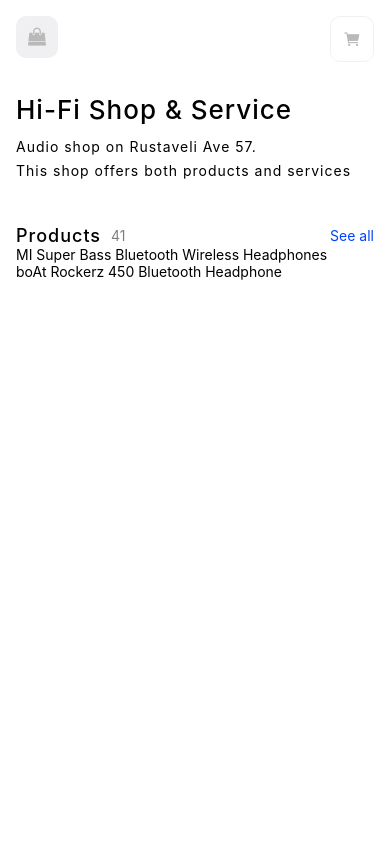
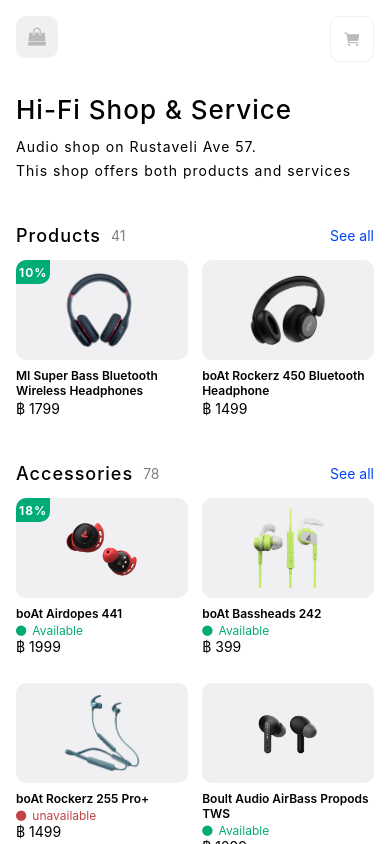
Before and after one commit to daratchanan/ShoppingApp, a React Native app: screen /Home in a window 390 px wide. Built offline with nearby package versions, Linux system fonts and the light colour scheme.

Commit message:
home finish

```diff
--- a/components/screens/Home.js
+++ b/components/screens/Home.js
@@ -4,7 +4,8 @@
 	Text,
 	StatusBar,
 	ScrollView,
-	TouchableOpacity
+	TouchableOpacity,
+	Image
 } from 'react-native';
 import FontAwesome from 'react-native-vector-icons/FontAwesome';
 import Ionicons from 'react-native-vector-icons/Ionicons';
@@ -16,8 +17,6 @@
 	const [accessory, setAccessory] = useState([]);
 
 	useEffect(() => {
-
-		// const t = navigation.add
 		const unsubscribe = navigation.addListener('focus', () => {
 			getDataFromDB();
 		});
@@ -25,22 +24,177 @@
 		return unsubscribe;
 	}, [navigation])
 
+
 	//get data from db
 	const getDataFromDB = () => {
-		let productList = [];
-		let accessoryList = [];
 
-		for (let i = 0; i < Items.length; i++) {
-			if (Items[i].category == 'product') {
-				productList.push(Items[i]);
-			} else if (Items[i].category == 'accessory') {
-				accessoryList.push(Items[i]);
-			}
-		}
+		const productList = Items.filter(f => f.category === 'product');
+		setProducts(productList);
 
-		setProducts(productList);
-		setAccessory(accessoryList);
+		setAccessory(Items.filter(f => f.category === 'accessory'));
+
+		//------------------
+		// let productList = [];
+		// let accessoryList = [];
+
+		// for (let i = 0; i < Items.length; i++) {
+		// 	if (Items[i].category === 'product') {
+		// 		productList.push(Items[i]);
+		// 	} else if (Items[i].category === 'accessory') {
+		// 		accessoryList.push(Items[i]);
+		// 	}
+		// }
+
+		// setProducts(productList);
+		// setAccessory(accessoryList);
+
+		//-----------------
+		// let pd = [];
+		// let acc = [];
+
+		// for (const item of Items) {
+		// 	if (item.category === 'product') {
+		// 		pd.push(item)
+		// 	} else if (item.category === 'accessory') {
+		// 		acc.push(item)
+		// 	};
+		// };
+
+		// setProducts(pd);
+		// setAccessory(acc);
 	};
+
+	//create an product reuseable card
+	const ProductCard = ({ data }) => {
+		return (
+			<TouchableOpacity
+				onPress={() => navigation.navigate('ProductInfo', { productID: data.id })}
+				style={{
+					width: '48%',
+					marginVertical: 14,
+				}}
+			>
+				<View
+					style={{
+						width: '100%',
+						height: 100,
+						backgroundColor: COLOURS.backgroundLight,
+						borderRadius: 10,
+						position: 'relative',
+						justifyContent: 'center',
+						alignItems: 'center',
+						marginBottom: 8,
+					}}
+				>
+					{/* {data.isOff &&
+						<View>
+							<Text>
+								{data.offPercentage}
+							</Text>
+						</View>
+					} */}
+
+					{data.isOff ? (
+						<View
+							style={{
+								position: 'absolute',
+								width: '20%',
+								height: '24%',
+								backgroundColor: COLOURS.green,
+								top: 0,
+								left: 0,
+								borderTopLeftRadius: 10,
+								borderBottomRightRadius: 10,
+								justifyContent: 'center',
+								alignItems: 'center',
+							}}>
+							<Text
+								style={{
+									fontSize: 12,
+									fontWeight: 'bold',
+									color: COLOURS.white,
+									letterSpacing: 1,
+								}}
+							>{data.offPercentage}%</Text>
+						</View>
+					) : null}
+					<Image
+						source={data.productImage}
+						style={{
+							width: '80%',
+							height: '80%',
+							resizeMode: 'contain'
+						}}
+					/>
+				</View>
+				<Text
+					style={{
+						fontSize: 12,
+						fontWeight: '600',
+						color: COLOURS.black,
+						marginBottom: 2
+					}}
+				>
+					{data.productName}
+				</Text>
+				{data.category === 'accessory' ? (
+					data.isAvailable ? (
+						<View
+							style={{
+								flexDirection: 'row',
+								alignItems: 'center',
+							}}
+						>
+							<FontAwesome
+								name='circle'
+								style={{
+									fontSize: 12,
+									color: COLOURS.green,
+									marginRight: 6,
+								}}
+							/>
+							<Text
+								style={{
+									fontSize: 12,
+									color: COLOURS.green
+								}}
+							>
+								Available
+							</Text>
+						</View>
+					) : (
+						<View
+							style={{
+								flexDirection: 'row',
+								alignItems: 'center',
+							}}
+						>
+							<FontAwesome
+								name='circle'
+								style={{
+									fontSize: 12,
+									color: COLOURS.red,
+									marginRight: 6,
+								}}
+							/>
+							<Text
+								style={{
+									fontSize: 12,
+									color: COLOURS.red
+								}}
+							>
+								unavailable
+							</Text>
+						</View>
+					)
+				) : null}
+				<Text>
+					฿ {data.productPrice}
+				</Text>
+			</TouchableOpacity>
+		);
+	};
+
 
 	return (
 		<View
@@ -51,9 +205,7 @@
 			}}
 		>
 			<StatusBar backgroundColor={COLOURS.white} barStyle='dark-content' />
-			<ScrollView
-			// showsVerticalScrollIndicator={false}
-			>
+			<ScrollView showsVerticalScrollIndicator={false} >
 				<View
 					style={{
 						width: '100%',
@@ -167,10 +319,82 @@
 						</Text>
 					</View>
 
-					<View>
-						{products.map(data => {
-							return <Text>{data.productName}</Text>
-						})}
+					<View
+						style={{
+							flexDirection: 'row',
+							justifyContent: 'space-between',
+							flexWrap: 'wrap'
+						}}
+					>
+						{products.map(data =>
+							<ProductCard
+								data={data}
+								key={data.id}
+							/>
+						)}
+					</View>
+				</View>
+
+				<View style={{ padding: 16 }}>
+					<View
+						style={{
+							flexDirection: 'row',
+							justifyContent: 'space-between',
+							alignItems: 'center',
+						}}
+					>
+						<View
+							style={{
+								flexDirection: 'row',
+								alignItems: 'center'
+							}}
+						>
+							<Text
+								style={{
+									fontSize: 18,
+									fontWeight: '500',
+									color: COLOURS.black,
+									letterSpacing: 1,
+								}}
+							>
+								Accessories
+							</Text>
+							<Text
+								style={{
+									fontSize: 14,
+									fontWeight: '400',
+									color: COLOURS.black,
+									opacity: 0.5,
+									marginLeft: 10,
+								}}
+							>
+								78
+							</Text>
+						</View>
+						<Text
+							style={{
+								fontSize: 14,
+								fontWeight: '400',
+								color: COLOURS.blue,
+							}}
+						>
+							See all
+						</Text>
+					</View>
+
+					<View
+						style={{
+							flexDirection: 'row',
+							justifyContent: 'space-between',
+							flexWrap: 'wrap'
+						}}
+					>
+						{accessory.map(data =>
+							<ProductCard
+								data={data}
+								key={data.id}
+							/>
+						)}
 					</View>
 				</View>
 
--- a/components/screens/ProductInfo.js
+++ b/components/screens/ProductInfo.js
@@ -1,12 +1,41 @@
-import { View, Text } from 'react-native'
-import React from 'react'
+import React, { useState, useEffect } from 'react';
+import {
+	View,
+	Text
+} from 'react-native';
+import { Items } from '../database/Database';
 
-const ProductInfo = () => {
-  return (
-    <View>
-      <Text>ProductInfo</Text>
-    </View>
-  )
-}
+const ProductInfo = ({ route, navigation }) => {
+	const { productID } = route.params;
 
-export default ProductInfo
+	const [product, setProduct] = useState({});
+
+	useEffect(() => {
+		const unsubscribe = navigation.addListener('focus', () => {
+			getDataFromDB();
+		});
+
+		return unsubscribe;
+	}, [navigation])
+
+	//get product data by productID
+	const getDataFromDB = async () => {
+		for (let i = 0; i < Items.length; i++) {
+			if (Items[i].id === productID) {
+				await setProduct(Items[i]);
+				return;
+			}
+		}
+	};
+
+	console.log('product=>', product);
+
+
+	return (
+		<View>
+			<Text>ProductInfo{productID}</Text>
+		</View>
+	);
+};
+
+export default ProductInfo;
```
